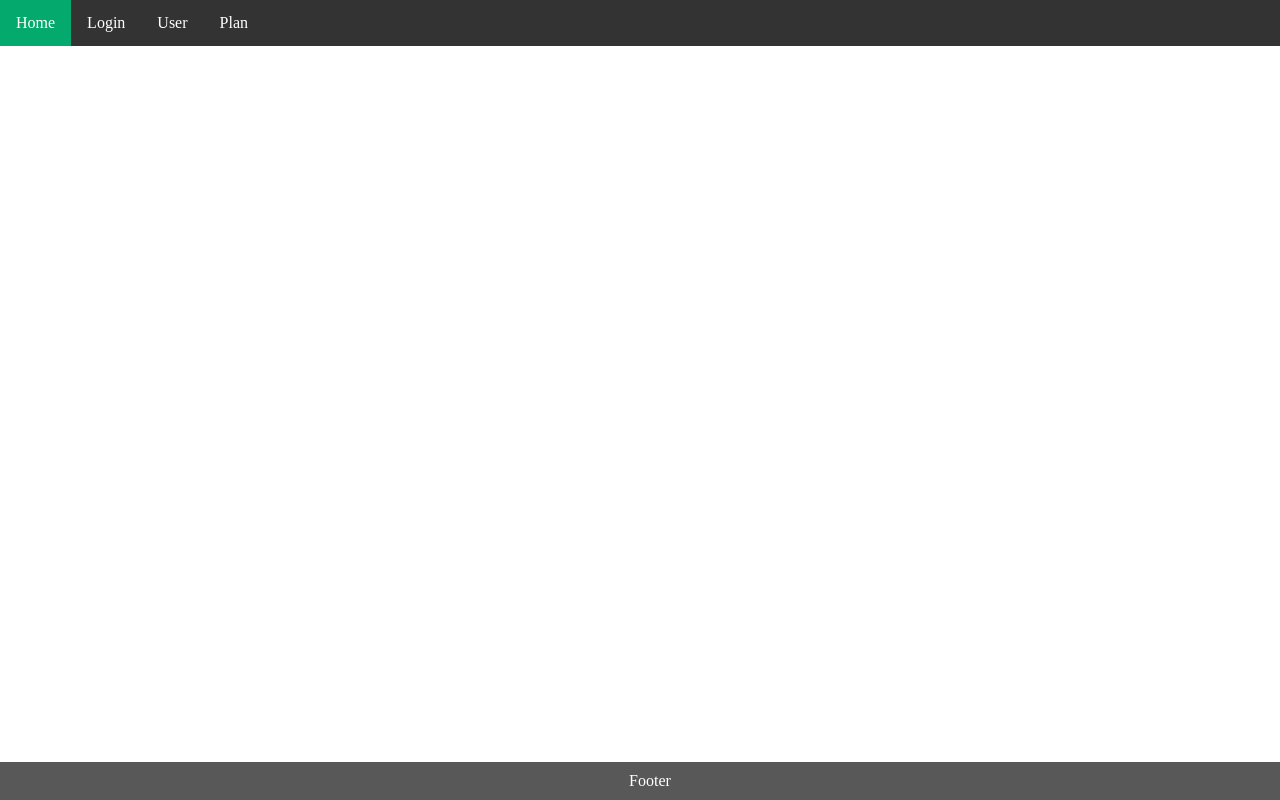
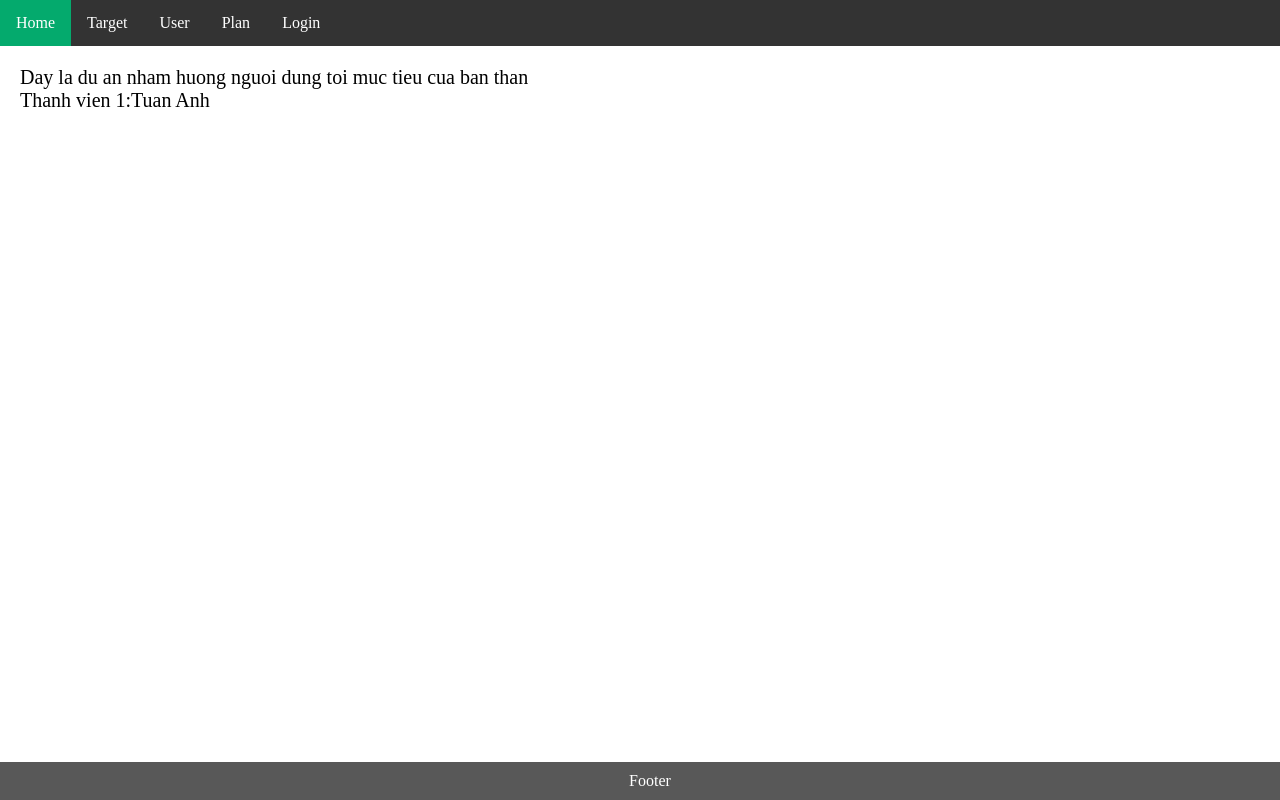
Before and after one commit to tuananh1006/React-Learning, a React (Vite) app in the folder 01-react-vite/: page / in a window 1280 px wide. Built offline with nearby package versions, Linux system fonts and the light colour scheme.

Commit message:
Index:true - element

```diff
--- /dev/null
+++ b/01-react-vite/src/components/homepage/homepage.css
@@ -0,0 +1,5 @@
+.content-container {
+  margin-top: 20px;
+  margin-left: 20px;
+  font-size: 20px;
+}
--- /dev/null
+++ b/01-react-vite/src/components/homepage/homepage.jsx
@@ -0,0 +1,13 @@
+import "./homepage.css";
+const HomePageContent = () => {
+  return (
+    <>
+      <div className="content-container">
+        <div>Day la du an nham huong nguoi dung toi muc tieu cua ban than</div>
+        <p>Thanh vien 1:Tuan Anh</p>
+      </div>
+    </>
+  );
+};
+
+export default HomePageContent;
--- a/01-react-vite/src/components/layout/header.jsx
+++ b/01-react-vite/src/components/layout/header.jsx
@@ -9,7 +9,7 @@ const Header = () => {
         </NavLink>
       </li>
       <li>
-        <NavLink to="/login">Login</NavLink>
+        <NavLink to="/Target">Target</NavLink>
       </li>
       <li>
         <NavLink to="/user">User</NavLink>
@@ -17,6 +17,9 @@ const Header = () => {
       <li>
         <NavLink to="/plan">Plan</NavLink>
       </li>
+      <li>
+        <NavLink to="/login">Login</NavLink>
+      </li>
     </ul>
   );
 };
--- a/01-react-vite/src/main.jsx
+++ b/01-react-vite/src/main.jsx
@@ -7,11 +7,16 @@ import HomePage from "./pages/home.jsx";
 import Target from "./pages/target.jsx";
 import Plan from "./pages/plan.jsx";
 import "./styles/styles.css";
+import HomePageContent from "./components/homepage/homepage.jsx";
 const router = createBrowserRouter([
   {
     path: "/",
     element: <HomePage />,
     children: [
+      {
+        index: true,
+        element: <HomePageContent />,
+      },
       {
         path: "/target",
         element: <Target />,
```
